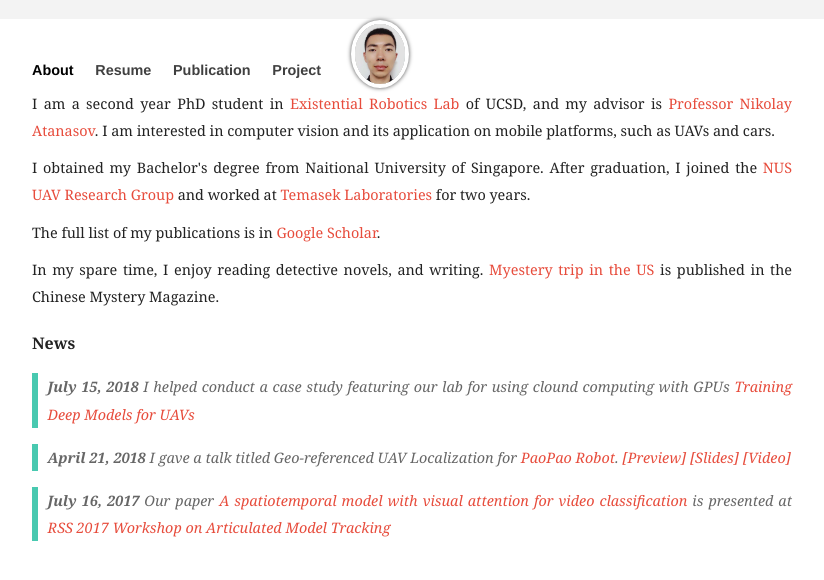
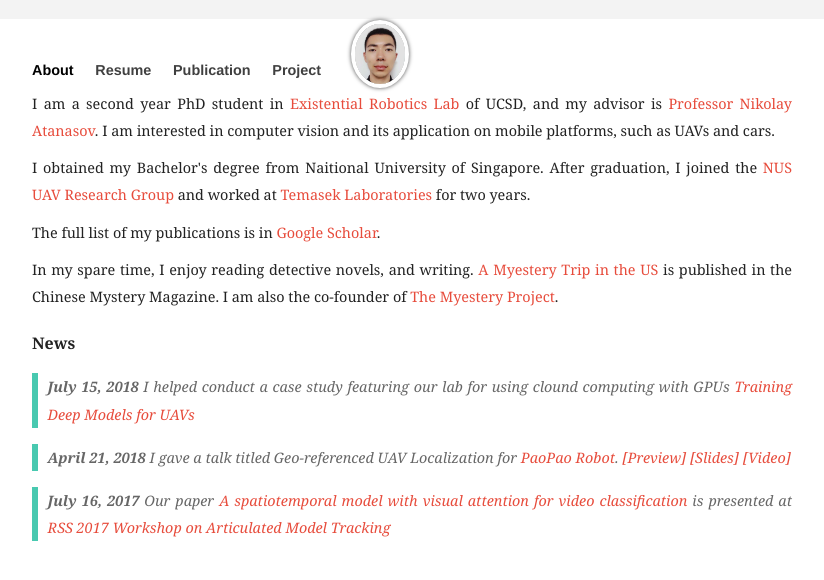
Before and after one commit to moshanATucsd/moshanATucsd.github.io, a Jekyll site: the page built from index.html, in a window 1280 px wide. Shown: the top 580 px of the page, without its empty margins (228-1052 px from the left). Built offline with Jekyll 4.4.1, drawn with Linux system fonts in a browser that asks for light colours; nearby versions of some CDN libraries.

Commit message:
add project

```diff
--- a/index.html
+++ b/index.html
@@ -20,7 +20,7 @@ title: Mo Shan's homepage
     </p>
 
     <p>
-    In my spare time, I enjoy reading detective novels, and writing. <a href="https://goo.gl/TsYAFy">Myestery trip in the US</a> is published in the Chinese Mystery Magazine.
+    In my spare time, I enjoy reading detective novels, and writing. <a href="https://goo.gl/TsYAFy">A Myestery Trip in the US</a> is published in the Chinese Mystery Magazine. I am also the co-founder of <a href="https://bakerstreet221abc.github.io//">The Myestery Project</a>.
     </p>
 
 </section>
```
